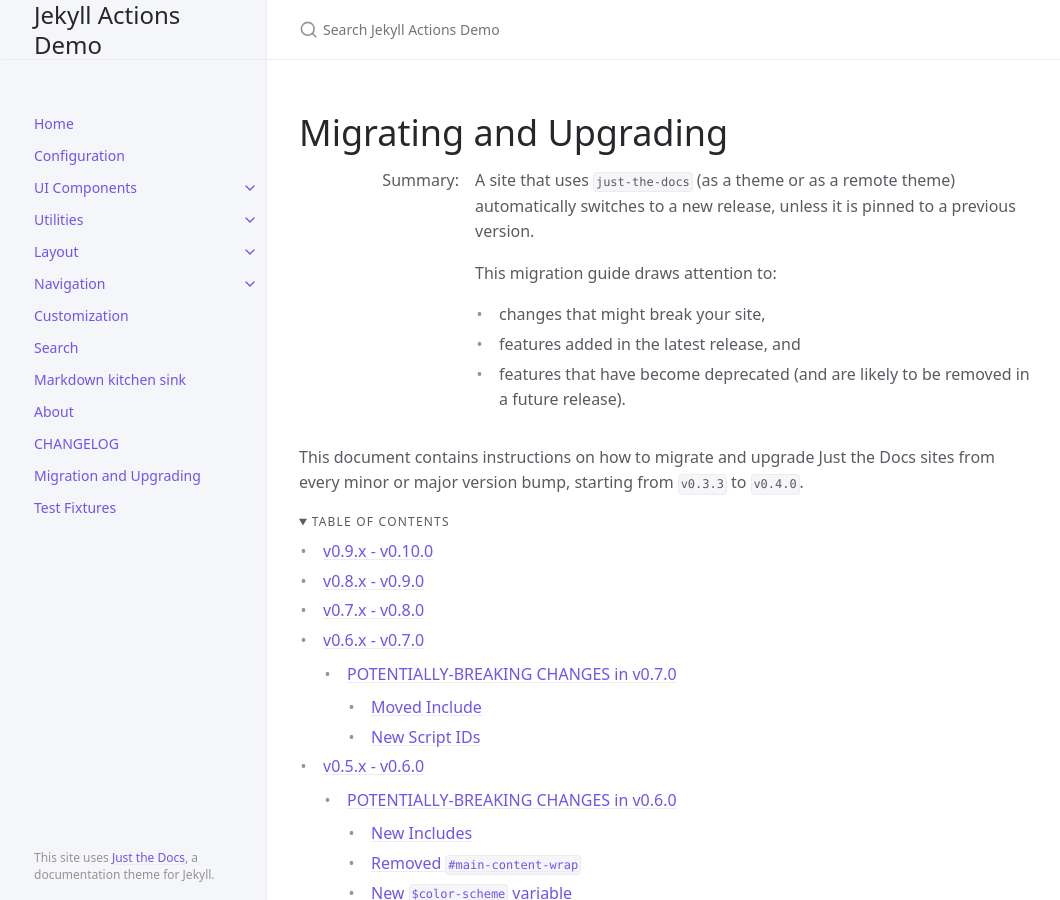
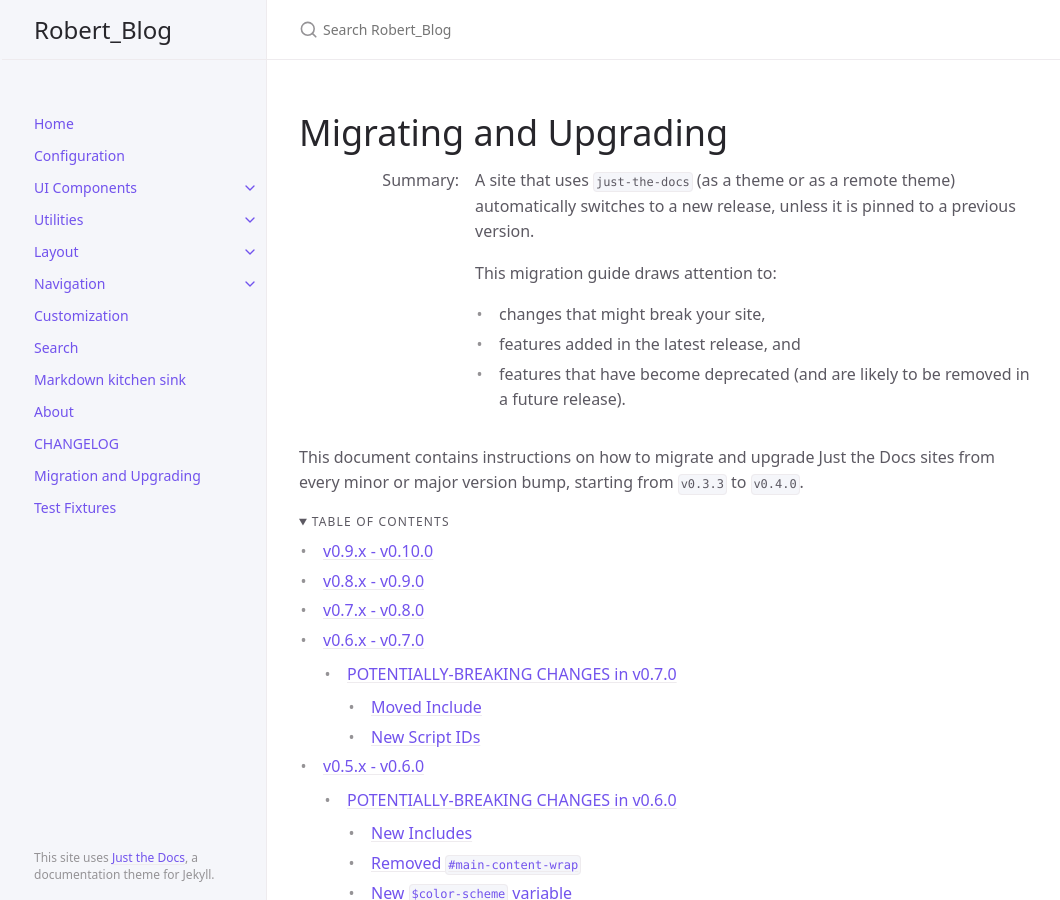
Before and after one commit to RobertJeon/Robertjeon.github.io, a Jekyll site: the page built from MIGRATION.md, in a window 1280 px wide and 900 px high. Shown: the whole window, without its empty margins (105-1165 px from the left). Built offline with Jekyll 4.4.1, drawn with Linux system fonts in a browser that asks for light colours; cached includes are drawn as plain includes.

Commit message:
250519_fix_yml

```diff
--- a/_config.yml
+++ b/_config.yml
@@ -18,7 +18,7 @@
 # You can create any custom variable you would like, and they will be accessible
 # in the templates via {{ site.myvariable }}.
 
-title: "Jekyll Actions Demo"
+title: "Robert_Blog"
 email: jse177@gmail.com
 description: >- # this means to ignore newlines until "baseurl:"
   Write an awesome description for your new site here. You can edit this
```
